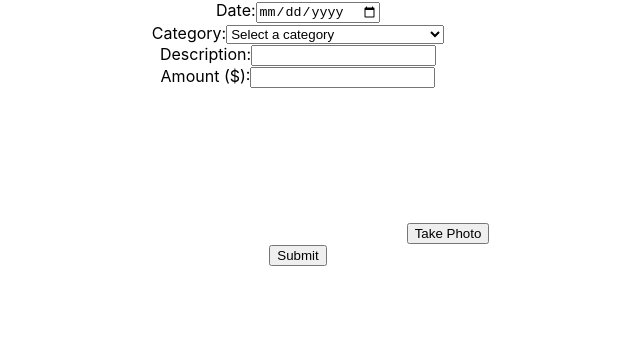
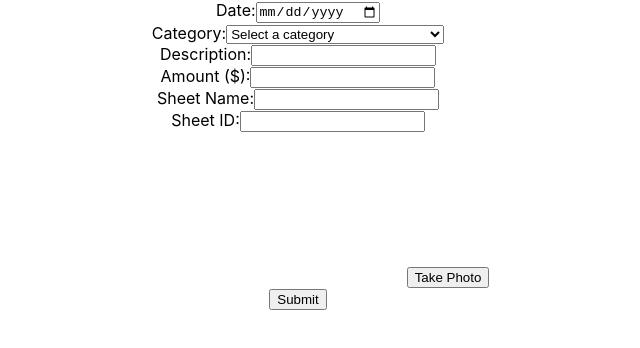
Before and after one commit to ricardoyepezz/upload-expenses-app, a React (Create React App) app: page / in a window 1280 px wide. Shown: the top 348 px of the page, without its empty margins (342-982 px from the left). Built offline with nearby package versions, Linux system fonts and the light colour scheme; no server answers.

Commit message:
feat: handle formDate for ui to backend

```diff
--- a/src/app/components/ExpenseForm.js
+++ b/src/app/components/ExpenseForm.js
@@ -5,6 +5,7 @@ import DateInput from './DateInput';
 import CategoryDropdown from './CategoryDropdown';
 import DescriptionInput from './DescriptionInput';
 import AmountInput from './AmountInput';
+import InputComponent from './InputComponent';
 
 const ExpenseForm = () => {
     const [date, setDate] = useState('');
@@ -12,6 +13,8 @@ const ExpenseForm = () => {
     const [description, setDescription] = useState('');
     const [amount, setAmount] = useState('');
     const [imageURL, setImageURL] = useState('');
+    const [sheetName, setSheetName] = useState('')
+    const [spreadsheetId, setSpreadsheetId] = useState('')
 
     const handlePhotoUploaded = (url) => {
         setImageURL(url);
@@ -19,8 +22,32 @@ const ExpenseForm = () => {
 
     const handleSubmit = (e) => {
         e.preventDefault();
-        console.log({ date, category, description, amount, imageURL });
-        // Aquí agregarías la lógica para enviar todos los datos del formulario junto con la URL de la imagen
+        const formData = {
+            date,
+            category,
+            description,
+            amount,
+            imageURL,
+            sheetName,
+            spreadsheetId
+        };
+
+        fetch('https://upload-expenses-app.rj.r.appspot.com/sheet', {
+            method: 'POST',
+            headers: {
+                'Content-Type': 'application/json'
+            },
+            body: JSON.stringify(formData)
+        })
+        .then(response => response.json())
+        .then(data => {
+            console.log('Success:', data.message);
+            alert('Data successfully added to the sheet!');
+        })
+        .catch((error) => {
+            console.error('Error:', error);
+            alert('Failed to add data to the sheet!');
+        });
     };
 
     return (
@@ -29,6 +56,8 @@ const ExpenseForm = () => {
             <CategoryDropdown value={category} onChange={e => setCategory(e.target.value)} />
             <DescriptionInput value={description} onChange={e => setDescription(e.target.value)} />
             <AmountInput value={amount} onChange={e => setAmount(e.target.value)} />
+            <InputComponent value={sheetName} onChange={e => setSheetName(e.target.value)} title={'Sheet Name:'}/>
+            <InputComponent value={spreadsheetId} onChange={e => setSpreadsheetId(e.target.value)} title={'Sheet ID:'}/>
             <Camera onPhotoUploaded={handlePhotoUploaded} />
             <button type="submit">Submit</button>
         </form>
--- /dev/null
+++ b/src/app/components/InputComponent.js
@@ -0,0 +1,12 @@
+import React from 'react';
+
+const InputComponent = ({ value, onChange, title }) => {
+  return (
+    <div>
+      <label>{title}</label>
+      <input type="text" value={value} onChange={onChange} />
+    </div>
+  );
+};
+
+export default InputComponent;
```
